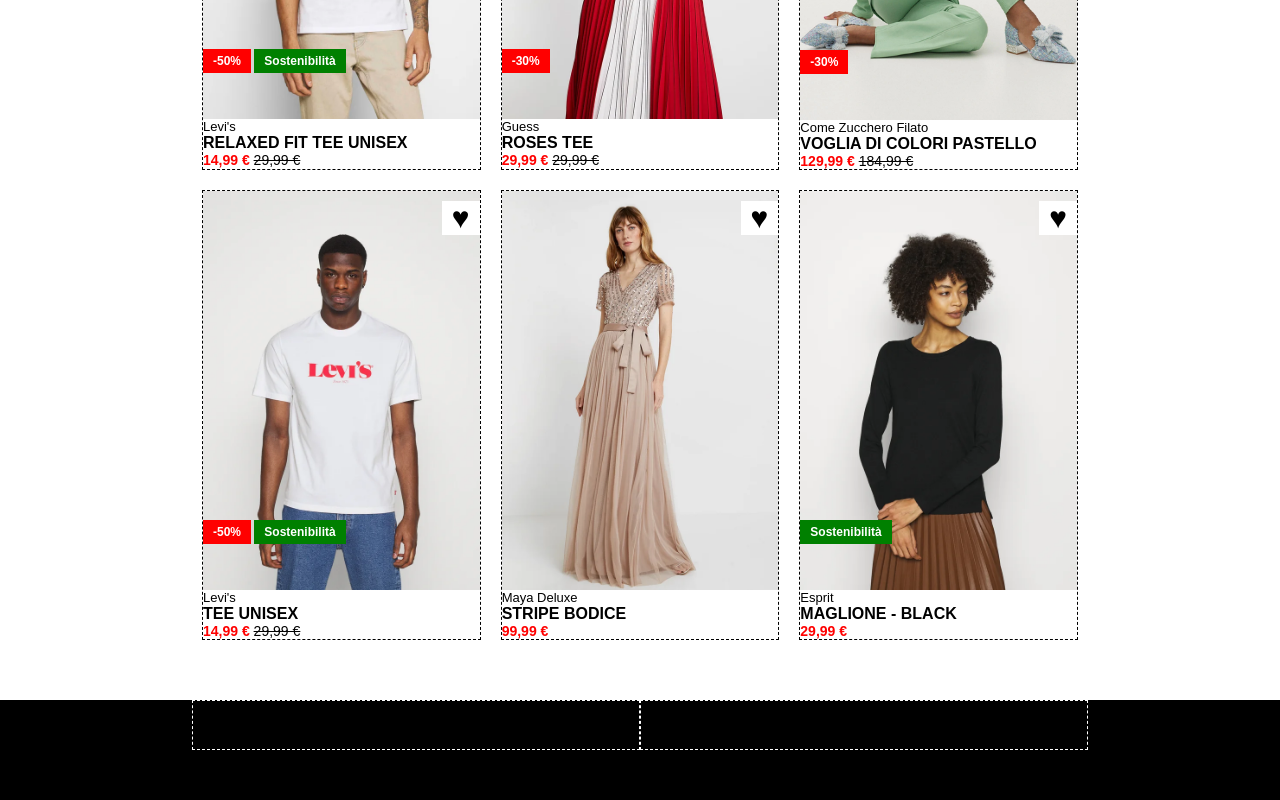
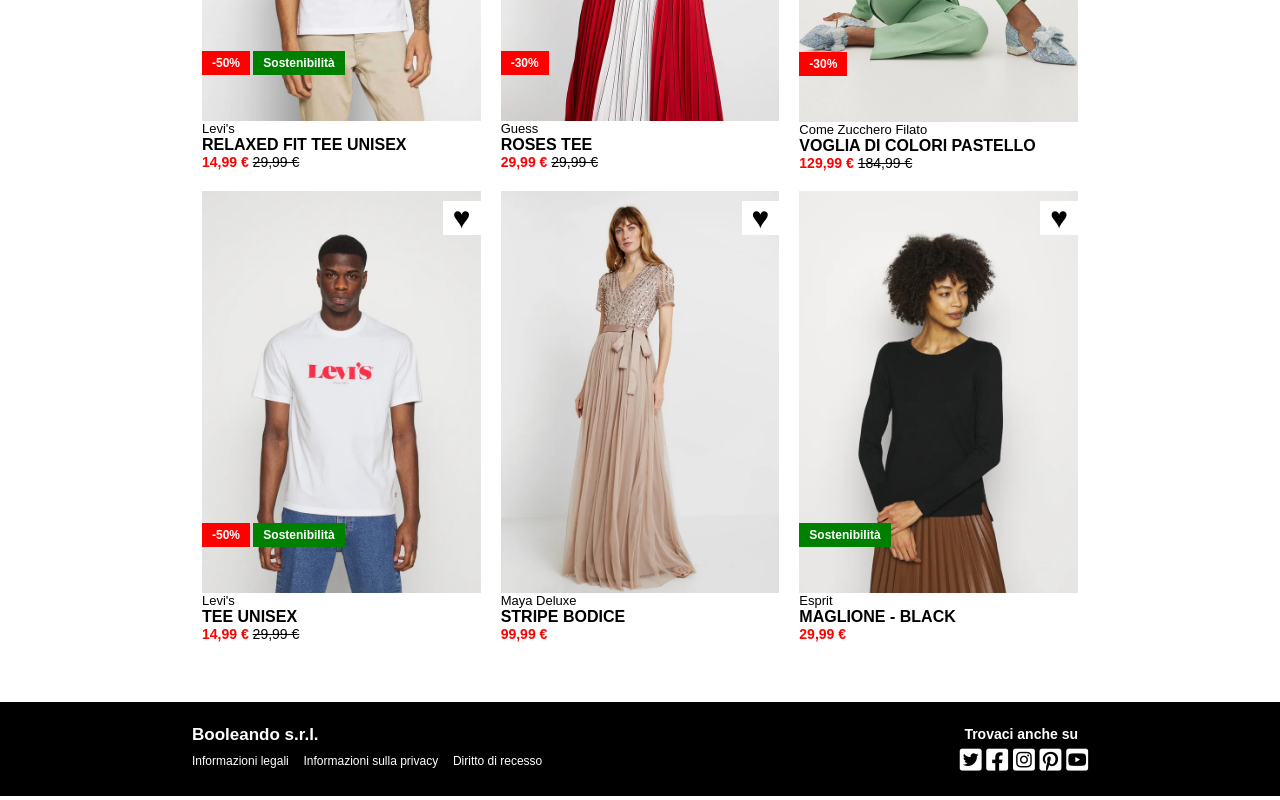
Before and after one commit to S-Lombardi/html-css-boolando, a plain HTML site: page index.html in a window 1280 px wide. Shown: the part 391-1191 px from the top of the page. Drawn offline with Linux system fonts and the light colour scheme.

Commit message:
Footer concluso

```diff
--- a/css/style.css
+++ b/css/style.css
@@ -38,18 +38,17 @@
 
 /* HEADER */
 header{
+    padding-top: 20px;
+    padding-bottom: 20px;
     background-color: rgb(247, 107, 52);
     width: 100%;
-    height: 50px;
     position: fixed;
     top: 0px;
     left: 0px;
     right: 0px;
     z-index: 99;
 }
-
 header .row{
-    padding-top: 10px;
     justify-content: center;
 
 }
@@ -58,7 +57,6 @@
     border: 1px dashed rgb(0, 0, 0);
 
 }
-
 /* Link Donna Uomo Bambino */
 .col-33:first-child a{
     color: white;
@@ -70,7 +68,6 @@
 /* Logo Boolean */
 .col-33 img{
     width: 100px;
-
 }
 .content-logo{
     display: flex;
@@ -94,14 +91,12 @@
 .col-card{
     width: calc(100%/3 - 20px);
     margin: 10px;
-    border: 1px dashed rgb(0, 0, 0);
+    /* border: 1px dashed rgb(0, 0, 0); */
 }
-
 /* IMG */
 .col-card img{
     width: 100%;
 }
-
 .content-img:hover .second-img{
     display: block;
     width: 100%;
@@ -172,20 +167,52 @@
     text-decoration: line-through;
     font-weight: lighter;
 }
-
-
 /* FINE MAIN */
 
 /* INIZIO FOOTER */
 footer{
     width: 100%;
-    height: 100px;
     background-color: rgb(0, 0, 0);
+    padding-top: 20px;
+    padding-bottom: 20px;
+}
+.col-50{
+    width: 50%;
+    /* border: 1px dashed rgb(255, 255, 255); */
 }
 
-.col-50{
-    width: 50%;
-    height: 50px;
-    border: 1px dashed rgb(255, 255, 255);
+/* Col-left */
+/* Boolando s.r.l */
+.col-50 .content:first-child{
+    color: white;
+    font-size: 17px;
+    font-weight: bolder;
+    line-height: 25px;
 }
+/* info privacy */
+.col-50 .content:first-child a{
+    color: white;
+    text-decoration: none;
+    margin-right: 10px;
+    font-size: 12px;
+    font-weight: lighter;
+}
+
+/* Col-right */
+/* icone pagine */
+
+#special{
+    font-size: 14px;
+    padding-right: 10px;
+
+}
+.col-50:last-child{
+    color: white;
+    text-align: end;
+}
+.col-50 .content i{
+    font-size: 25px;
+}
+
+
 /* FINE FOOTER */
--- a/index.html
+++ b/index.html
@@ -187,7 +187,6 @@
             </div>
         </div>
     </main>
-
     <!-- INIZIO FOOTER -->
     <footer>
         <div class="container">
@@ -195,12 +194,24 @@
                 <div class="col-50">
                     <!-- COL LEFT - Boolando-->
                     <div class="content">
-
+                        <div>Booleando s.r.l.</div>
+                        <a href="">Informazioni legali</a>
+                        <a href="">Informazioni sulla privacy</a>
+                        <a href="">Diritto di recesso</a>
                     </div>
                 </div>
                 <!-- COL RIGHT - loghi pagine -->
                 <div class="col-50">
+                    <!-- icone pagine -->
+                    <div class="content">
+                        <div id="special">Trovaci anche su</div>
+                        <i class="fa-brands fa-square-twitter" style="color: #ffffff;"></i>
+                        <i class="fa-brands fa-square-facebook" style="color: #ffffff;"></i>
+                        <i class="fa-brands fa-square-instagram" style="color: #ffffff;"></i>
+                        <i class="fa-brands fa-square-pinterest" style="color: #ffffff;"></i>
+                        <i class="fa-brands fa-square-youtube" style="color: #ffffff;"></i>
 
+                    </div>
                 </div>
             </div>
         </div>
```
